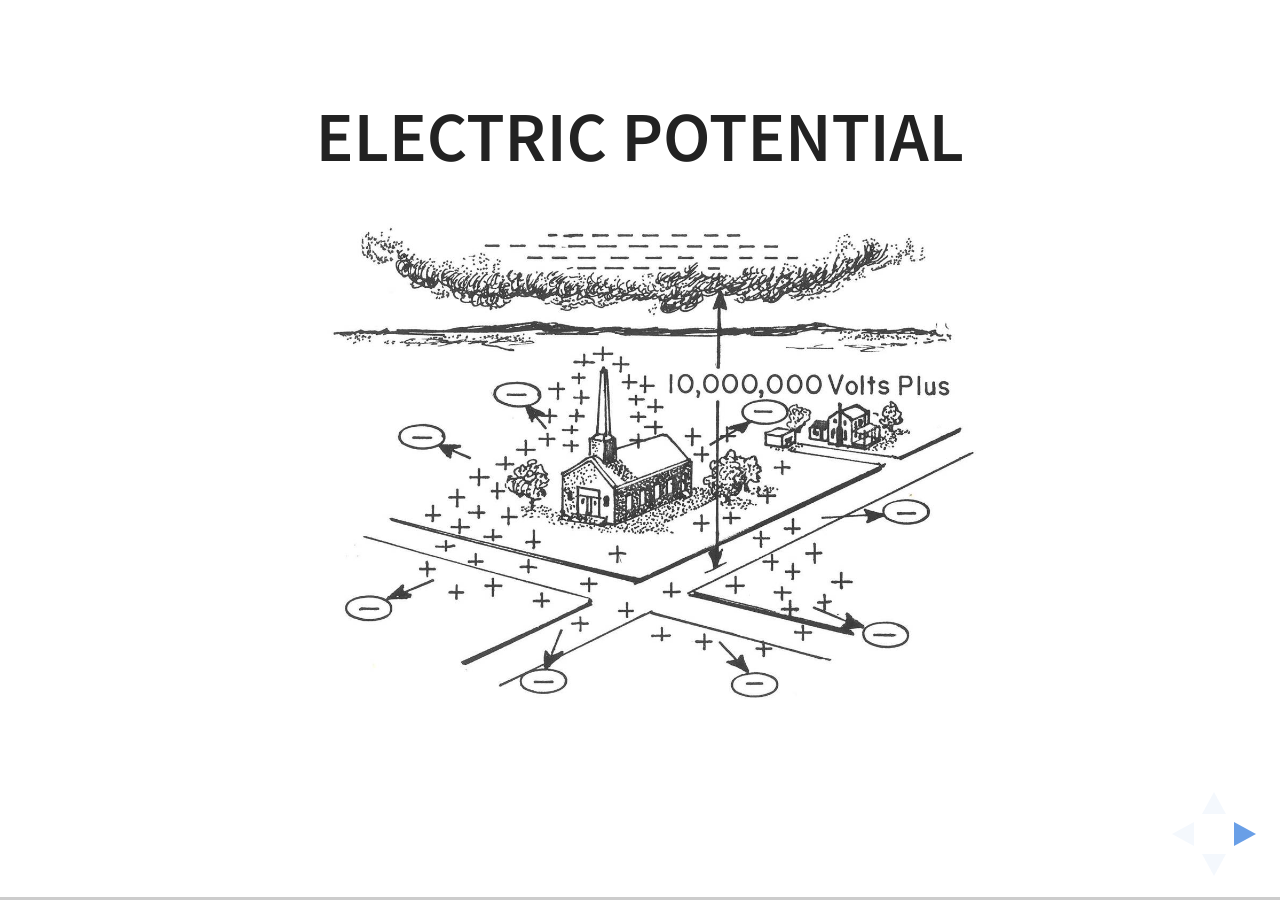
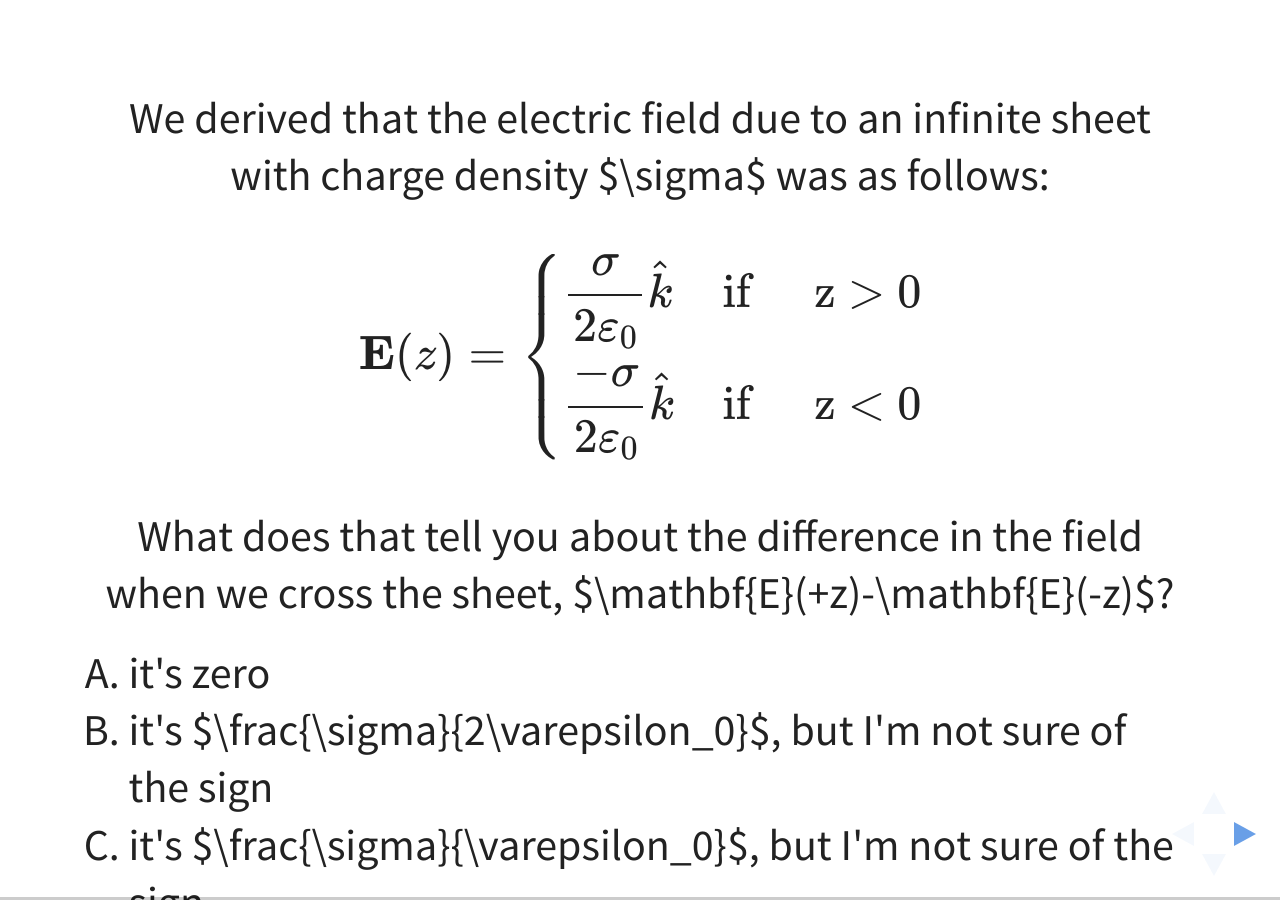
Before and after one commit to dannycab/phy481msu, a Jekyll site: the page built from notes/09-slides.md, in a window 1280 px wide. Built offline with Jekyll 4.4.1, drawn with Linux system fonts in a browser that asks for light colours; formulas are drawn with MathJax 3.

Commit message:
edits to slides for potential

```diff
--- a/notes/09-slides.md
+++ b/notes/09-slides.md
@@ -3,6 +3,55 @@
 theme: white
 transition: slide
 ---
+
+<section data-markdown>
+
+We derived that the electric field due to an infinite sheet with charge density $\sigma$ was as follows:
+
+$$\mathbf{E}(z) = \begin{cases} \dfrac{\sigma}{2\varepsilon_0}\hat{k} & \mbox{if} & \mbox{ z > 0} \cr \dfrac{-\sigma}{2\varepsilon_0}\hat{k} & \mbox{if} & \mbox{ z < 0}\end{cases}$$
+
+What does that tell you about the difference in the field when we cross the sheet, $\mathbf{E}(+z)-\mathbf{E}(-z)$?
+
+1. it's zero
+2. it's $\frac{\sigma}{2\varepsilon_0}$, but I'm not sure of the sign
+3. it's $\frac{\sigma}{\varepsilon_0}$, but I'm not sure of the sign
+4. it's $\frac{\sigma}{2\varepsilon_0} \hat{n}$
+5. it's $\frac{\sigma}{\varepsilon_0} \hat{n}$
+
+
+</section>
+
+<section data-markdown>
+
+## Announcements
+
+* Homework 2 solutions posted
+* Exam 1 is coming up! October 5th (More details next week!)
+
+</section>
+
+<section data-markdown>
+
+For me, the second homework was ...
+
+1. fairly straight-forward; lower difficulty than I expected.
+2. challenging, but at the level of difficulty I expected
+3. a bit more difficult than I expected, but still manageable
+4. much more difficult than I expected.
+
+</section>
+
+<section data-markdown>
+I spent ... hours on the second homework.
+
+1. 1-4
+2. 5-6
+3. 7-8
+4. 9-10
+5. More than 10
+</section>
+
+
 
 <section data-markdown>
 
```
